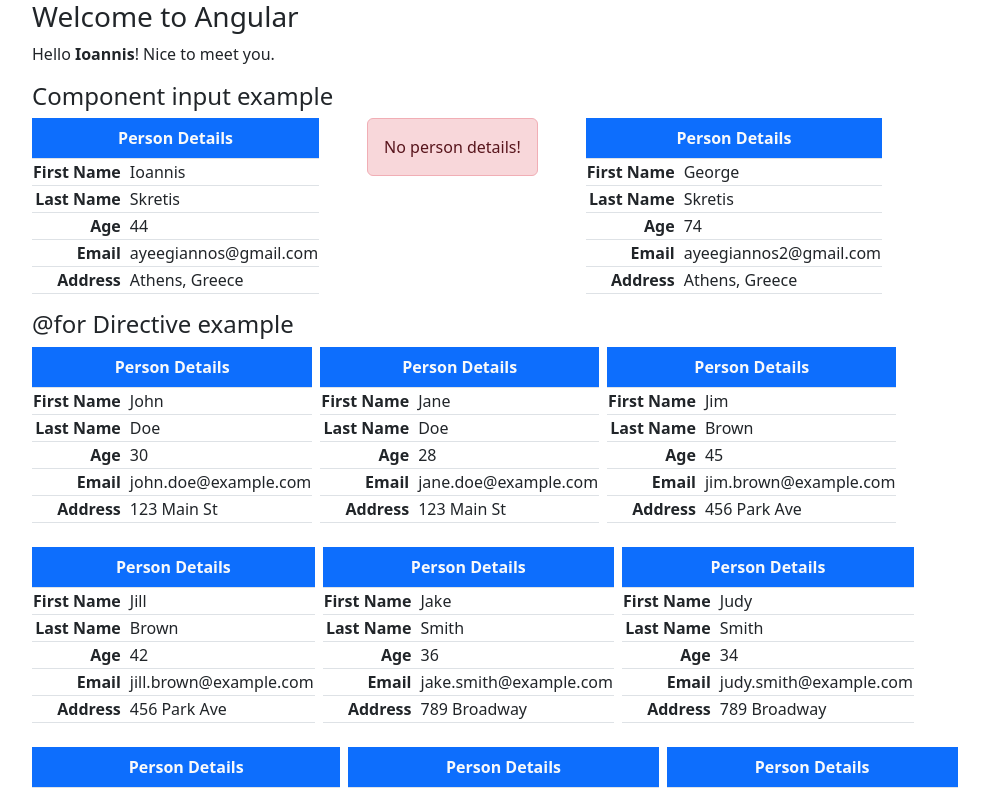
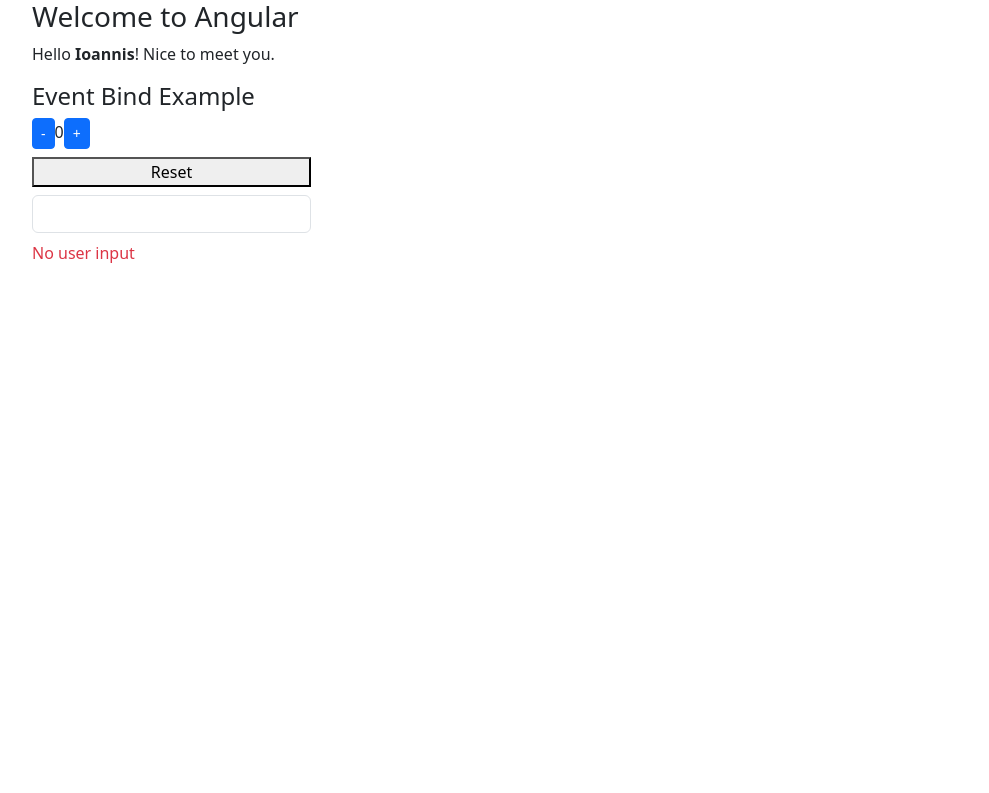
Before and after one commit to ioannisskr/angular-introduction, an Angular app: page / in a window 1280 px wide. Shown: the top 793 px of the page, without its empty margins (50-1039 px from the left). Built offline with nearby package versions, Linux system fonts and the light colour scheme.

Commit message:
Event Binding

```diff
--- a/src/app/app.component.html
+++ b/src/app/app.component.html
@@ -2,7 +2,9 @@
     <h3>Welcome to Angular</h3>
     <p>Hello <strong>{{name}}</strong>! Nice to meet you.</p>
 
-    <h4>Component input example</h4>
+    <app-event-bind-example></app-event-bind-example>
+
+    <!-- <h4>Component input example</h4>
 
     <div class="d-flex gap-5 text-nowrap">
         <app-person-table [person]="person0"></app-person-table>
@@ -16,5 +18,5 @@
         @for(user of users; track user) {
         <app-person-table [person]="user"></app-person-table>
         }
-    </div>
+    </div> -->
 </div>
--- a/src/app/app.component.ts
+++ b/src/app/app.component.ts
@@ -1,11 +1,12 @@
 import { Component } from '@angular/core';
 import { PersonTableComponent } from './components/person-table/person-table.component';
 import { Person } from './shared/interfaces/person';
+import { EventBindExampleComponent } from './components/event-bind-example/event-bind-example.component';
 
 @Component({
   selector: 'app-root',
   standalone: true,
-  imports: [PersonTableComponent],
+  imports: [PersonTableComponent, EventBindExampleComponent],
   templateUrl: './app.component.html',
   styleUrl: './app.component.css'
 })
--- /dev/null
+++ b/src/app/components/event-bind-example/event-bind-example.component.html
@@ -0,0 +1,20 @@
+<h4>Event Bind Example</h4>
+
+<div class="d-flex flex-column gap-2 w-25">
+    <div class="flex gap-2 align-items-center">
+        <button class="btn btn-primary btn-sm flex-grow-1" (click)="decrementTimes()">-</button>
+        <span>{{ times }}</span>
+        <button class="btn btn-primary btn-sm flex-grow-1" (click)="incrementTimes()">+</button>
+    </div>
+    <button class="btn-primary btn-sm" (click)="resetTimes()">Reset</button>
+</div>
+
+<div class="mt-2 mb-2 d-flex flex-column gap-2 w-25">
+    <input class="form-control" type="text" (input)="onUserInput($event)">
+    @if (!userInput) {
+    <span class="text-danger">No user input</span>
+    } @else {
+    <span class="text-bg-info p-2 text-truncate"></span>
+    {{ userInput }}
+    }
+</div>
--- /dev/null
+++ b/src/app/components/event-bind-example/event-bind-example.component.ts
@@ -0,0 +1,31 @@
+import { Component } from '@angular/core';
+
+@Component({
+  selector: 'app-event-bind-example',
+  standalone: true,
+  imports: [],
+  templateUrl: './event-bind-example.component.html',
+  styleUrl: './event-bind-example.component.css'
+})
+export class EventBindExampleComponent {
+  times: number = 0;
+
+  userInput: string = '';
+
+  incrementTimes() {
+    this.times++;
+  }
+
+  decrementTimes() {
+    this.times--;
+  }
+
+  resetTimes() {
+    this.times = 0;
+  }
+
+  onUserInput(event: Event) {
+    const value = (event.target as HTMLInputElement).value;
+    this.userInput = value;
+  }
+}
```
Also changed, not shown: src/app/components/event-bind-example/event-bind-example.component.css (added), 2 other files (tests, documents, lock files or other folders).
